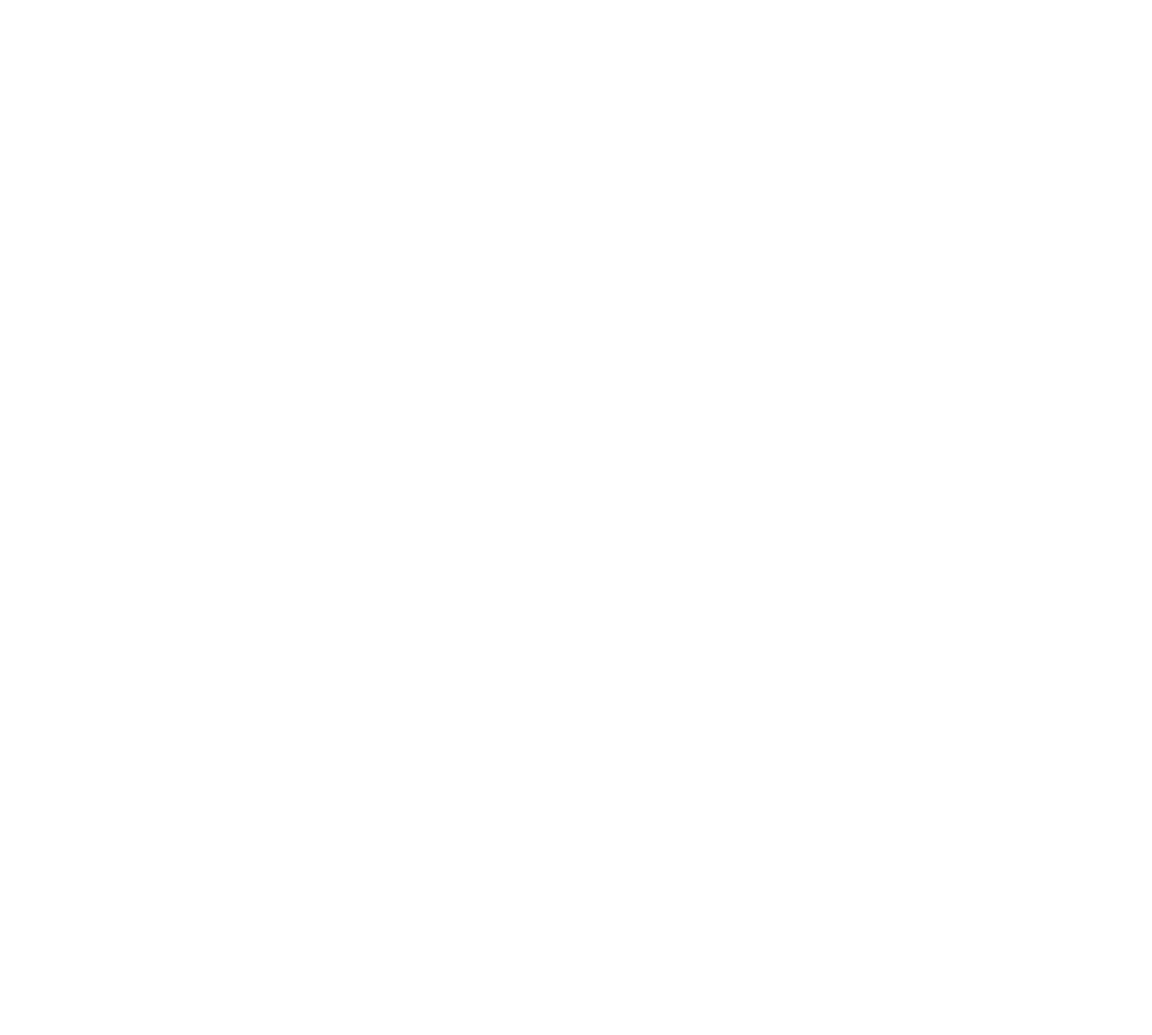
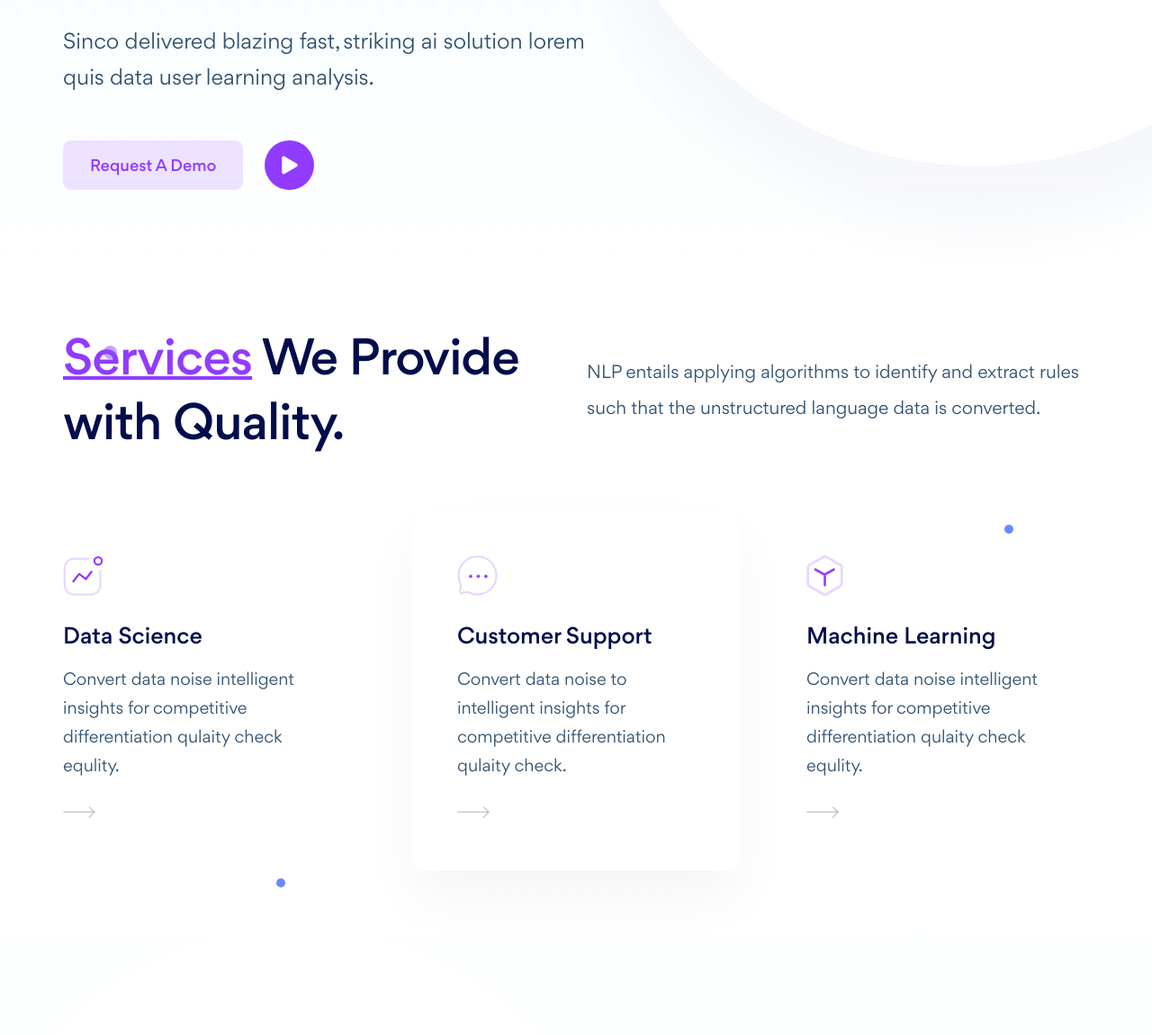
Before and after one commit to ShoaibShoukat2/AiSolutions, a Django app: page / in a window 1280 px wide. Before the commit the part shown is empty. Shown: the part 505-1655 px from the top of the page at 90% size. Before the commit the page ends 22 px from the top, so only its background shows below. Run offline with Django 5.2, Linux system fonts and the light colour scheme; some libraries are stand-ins or nearby versions.

Commit message:
add some chaneg

```diff
--- a/app/templates/index.html
+++ b/app/templates/index.html
@@ -1,4 +1,5 @@
 <!DOCTYPE html>
+{% load static %}
 <html lang="en">
 	<head>
 		<meta charset="UTF-8">
@@ -22,18 +23,12 @@
 		<meta name="apple-mobile-web-app-status-bar-style" content="#913BFF">
 		<title>Sinco - Data Science & Analytics HTML5 Template</title>
 		<!-- Favicon -->
-		<link rel="icon" type="image/png" sizes="56x56" href="images/fav-icon/icon.png">
+		<link rel="icon" type="image/png" sizes="56x56" href="{% static 'images/fav-icon/icon.png' %}">
 		<!-- Main style sheet -->
-		<link rel="stylesheet" type="text/css" href="css/style.css" media="all">
+		<link rel="stylesheet" type="text/css" href="{% static 'css/style.css' %}" media="all">
 		<!-- responsive style sheet -->
-		<link rel="stylesheet" type="text/css" href="css/responsive.css" media="all">
+		<link rel="stylesheet" type="text/css" href="{% static 'css/responsive.css' %}" media="all">
 
-		<!-- Fix Internet Explorer ______________________________________-->
-		<!--[if lt IE 9]>
-			<script src="http://html5shiv.googlecode.com/svn/trunk/html5.js"></script>
-			<script src="vendor/html5shiv.js"></script>
-			<script src="vendor/respond.js"></script>
-		<![endif]-->
 	</head>
 
 	<body>
@@ -45,7 +40,7 @@
 				<div id="preloader">
 					<div id="ctn-preloader" class="ctn-preloader">
 						<div class="animation-preloader">
-							<div class="icon"><img src="images/logo/logo_01.svg" alt="" class="m-auto d-block" width="38"></div>
+							<div class="icon"><img src="{% static 'images/logo/logo_01.svg' %}" alt="" class="m-auto d-block" width="38"></div>
 							<div class="txt-loading mt-2">
 								<span data-text-preloader="S" class="letters-loading">
 									S
@@ -67,7 +62,6 @@
 					</div>
 				</div>
 			</section>
-
 
 			<!--
 			=============================================
--- a/app/views.py
+++ b/app/views.py
@@ -7,4 +7,4 @@ from django.http import HttpResponse
 
 def index(request):
 
-    return HttpResponse('Index called')
+    return render(request,'index.html')
```
